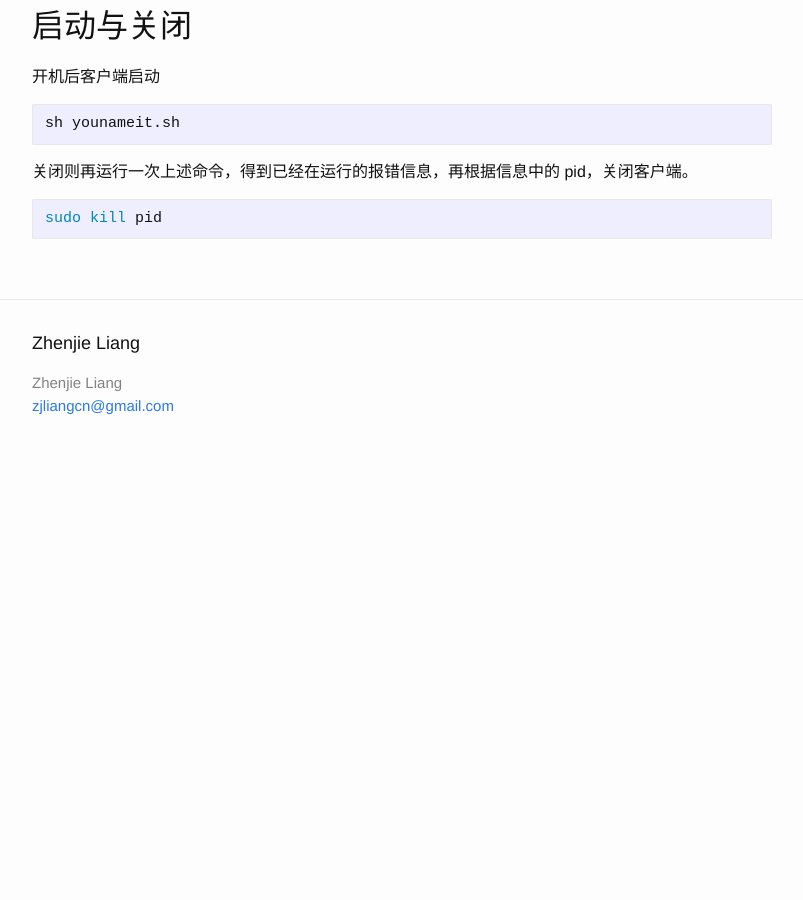
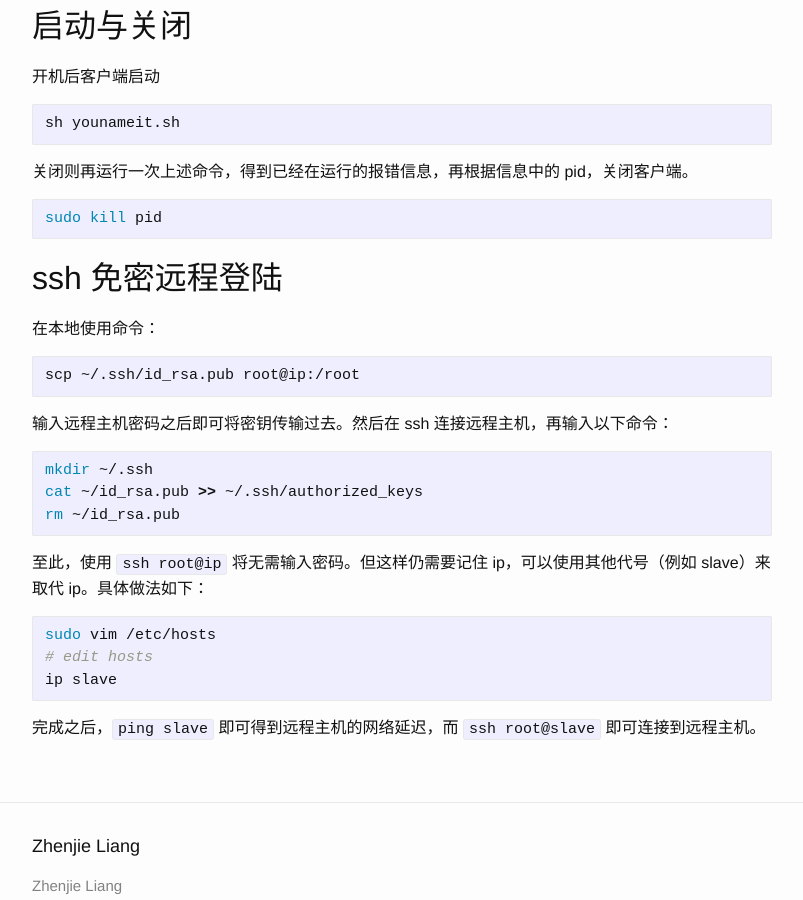
Before and after one commit to zhenjieliang/zhenjieliang.github.io, a Jekyll site: the page built from _posts/2017-07-31-shadowsockr.md, in a window 1280 px wide and 900 px high, scrolled down 2094 px. Shown: the whole window, without its empty margins (238-1041 px from the left). Built offline with Jekyll 4.4.1, drawn with Linux system fonts in a browser that asks for light colours; before the commit the page ends 2571 px from its top, so only the background shows below that.

Commit message:
add v2ray md and edit shadowsocksr md

````diff
--- a/_posts/2017-07-31-shadowsockr.md
+++ b/_posts/2017-07-31-shadowsockr.md
@@ -120,3 +120,31 @@ sh younameit.sh
 ```shell
 sudo kill pid
 ```
+
+
+
+## ssh 免密远程登陆
+
+在本地使用命令：
+
+```shell
+scp ~/.ssh/id_rsa.pub root@ip:/root
+```
+
+输入远程主机密码之后即可将密钥传输过去。然后在 ssh 连接远程主机，再输入以下命令：
+
+```shell
+mkdir ~/.ssh
+cat ~/id_rsa.pub >> ~/.ssh/authorized_keys
+rm ~/id_rsa.pub
+```
+
+至此，使用 `ssh root@ip` 将无需输入密码。但这样仍需要记住 ip，可以使用其他代号（例如 slave）来取代 ip。具体做法如下：
+
+```shell
+sudo vim /etc/hosts
+# edit hosts
+ip slave
+```
+
+完成之后，`ping slave` 即可得到远程主机的网络延迟，而 `ssh root@slave` 即可连接到远程主机。
````
Also changed, not shown: _posts/2018-01-06-v2ray.md (added, +124 -0 lines), 4 other files.
